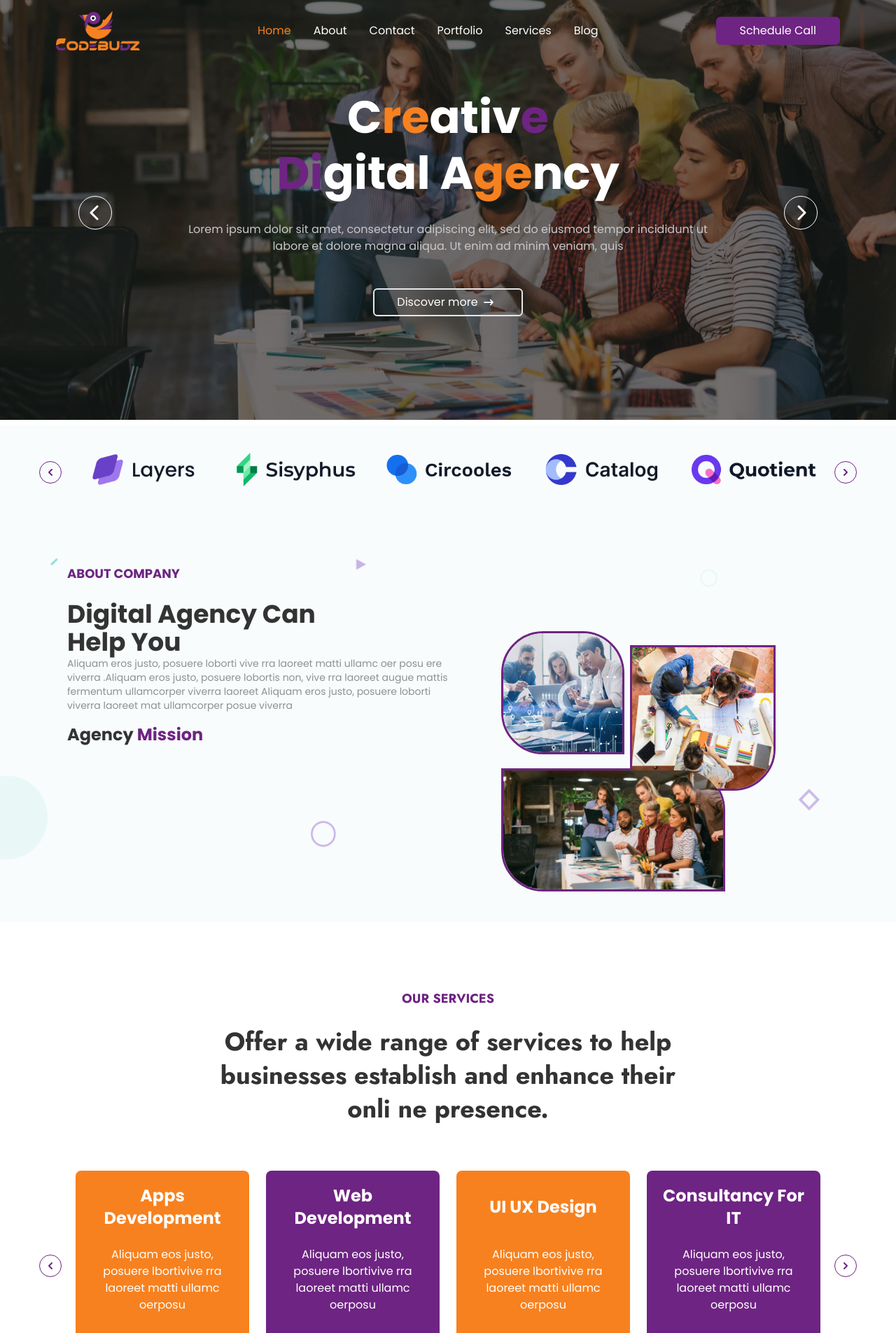
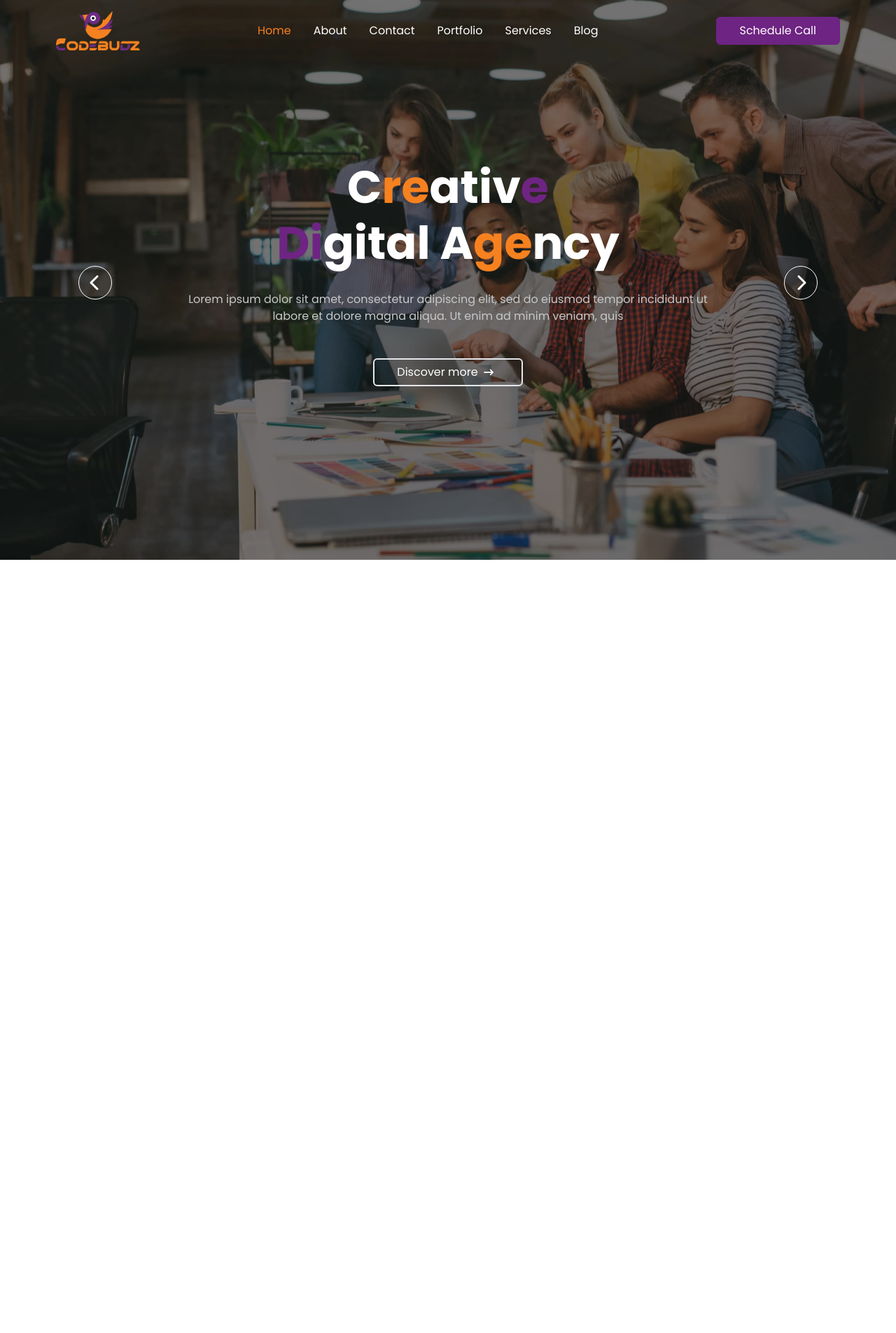
Before and after one commit to MuhammadBilal-arch/codebudz, a Next.js app: page / in a window 1280 px wide. Shown: the top 1905 px of the page at 70% size. After the commit the page ends 800 px from the top, so only its background shows below. Built offline with nearby package versions, Linux system fonts and the light colour scheme.

Commit message:
added: full screen components

```diff
--- a/app/components/blogs.jsx
+++ b/app/components/blogs.jsx
@@ -25,7 +25,7 @@ const Blogs = () => {
     },
   ];
   return (
-    <div className="w-full bg-white px-5 md:px-10 lg:px-24 py-14 poppins-family space-y-16">
+    <div className="w-full bg-white px-5 md:px-10 lg:px-24 py-10 poppins-family space-y-16">
       <div className="text-center space-y-1 md:space-y-5">
         <div className="text-xl sm:text-2xl md:text-3xl xl:text-4xl font-semibold jost-family text-black-text">
           Our Latest Blogs.
--- a/app/page.js
+++ b/app/page.js
@@ -1,5 +1,5 @@
 import { Nav } from "@/components/nav";
-import MainCarousel from '@/components/carousels/main'
+import MainCarousel from "@/components/carousels/main";
 import Footer from "@/components/footer";
 import Companies from "@/components/carousels/companies";
 import AboutCompany from "./components/aboutCompany";
@@ -11,17 +11,33 @@ import OurCompany from "./components/ourCompany";
 
 export default function Home() {
   return (
-    <div className="relative sm:max-w-[600px] md:max-w-[900px] lg:max-w-[1200px] xl:max-w-[1480px]  w-full mx-auto overflow-hidden">
-      <Nav />
-      <MainCarousel/>
-      <Companies/>
-      <AboutCompany/>
-      <Services/>
-      <OurCompany/>
-      <Team/>
-      <TeamMembers/>
-      <Blogs/>
-      <Footer/>
+    <div className="relative sm:max-w-[600px] md:max-w-[900px] lg:max-w-[1200px] xl:max-w-[1480px] w-full mx-auto overflow-hidden snap-y snap-mandatory h-screen overflow-y-scroll">
+      <div className="snap-start lg:h-screen">
+        <Nav />
+        <MainCarousel />
+      </div>
+      <div className="snap-start lg:h-screen">
+        <Companies />
+        <AboutCompany />
+      </div>
+      <div className="snap-start lg:h-screen flex items-center justify-center">
+        <Services />
+      </div>
+      <div className="snap-start flex items-center justify-center">
+        <OurCompany />
+      </div>
+      <div className="snap-start lg:h-screen flex items-center justify-center">
+        <Team />
+      </div>
+      <div className="snap-start lg:h-screen flex items-center justify-center">
+        <TeamMembers />
+      </div>
+      <div className="snap-start min-h-screen flex items-center justify-center">
+        <Blogs />
+      </div>
+      <div className="snap-start">
+        <Footer />
+      </div>
     </div>
   );
 }
--- a/components/carousels/main.jsx
+++ b/components/carousels/main.jsx
@@ -52,9 +52,9 @@ const MainCarousel = () => {
                   <img
                     src={item.IMG.src}
                     alt={`Slide ${index + 1}`}
-                    className=" w-full min-h-96 md:min-h-ful max-h-[600px] object-cover cursor-pointer"
+                    className=" w-full min-h-96 md:min-h-full max-h-screen object-cover cursor-pointer"
                   />
-                  <div className="absolute left-0 top-0 inset w-full h-full bg-black-footer bg-opacity-60 min-h-96 md:min-h-ful max-h-[600px] z-10">
+                  <div className="absolute left-0 top-0 inset w-full h-full bg-black-footer bg-opacity-60 min-h-96 md:min-h-full max-h-screen z-10">
 
                   </div>
                   <div className="absolute z-10 top-0 bottom-0 md:w-8/12 left-0 right-0 mx-auto  flex items-center justify-center">
--- a/tailwind.config.js
+++ b/tailwind.config.js
@@ -90,9 +90,9 @@ module.exports = {
         },
         moveUpDown: {
           '0%, 100%': { transform: 'translateY(0)' },
-          '30%': { transform: 'translateX(-2%)' },
-          '50%': { transform: 'translateY(-2%)' },
-          '70%': { transform: 'translateX(-2%)' },
+          '30%': { transform: 'translateX(-3%)' },
+          '50%': { transform: 'translateY(-3%)' },
+          '70%': { transform: 'translateX(-3%)' },
         },
       },
 
```
